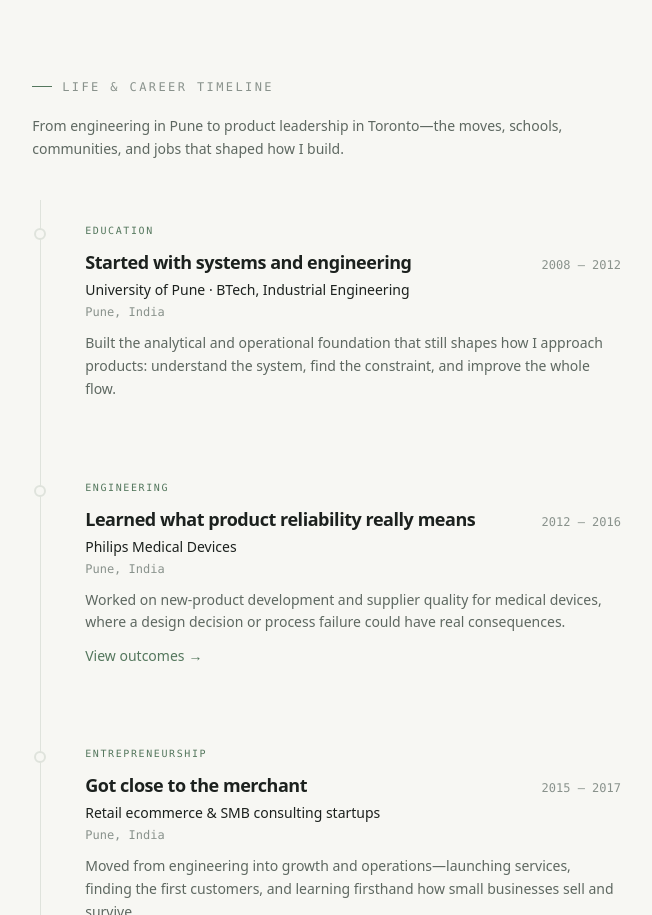
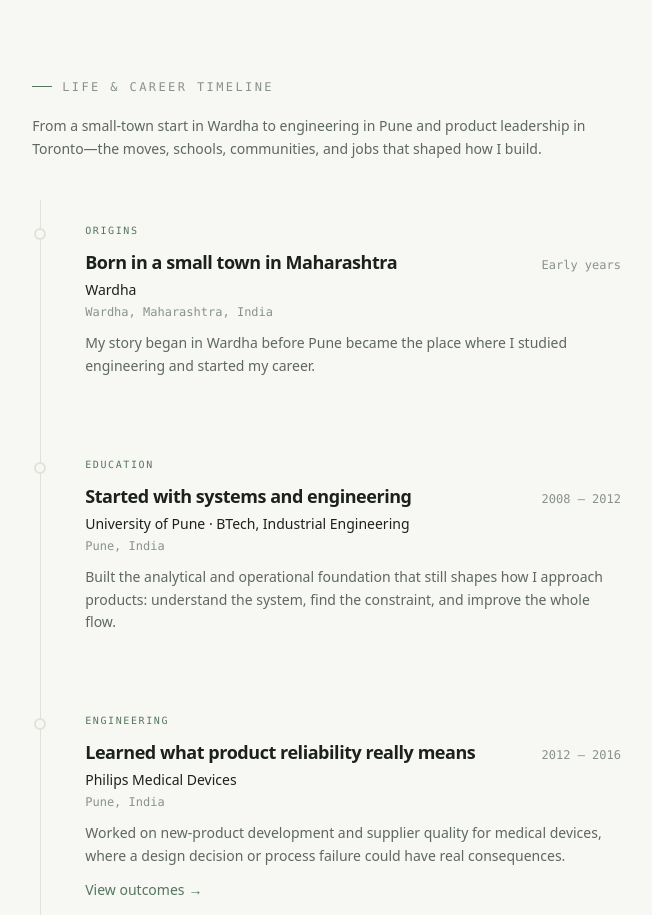
Before and after one commit to mandarkashikar/mandarkashikar.com, a Next.js app: page / in a window 1280 px wide. Shown: the part 2001-2916 px from the top of the page, without its empty margins (539-1191 px from the left). Built offline with nearby package versions, Linux system fonts and the light colour scheme.

Commit message:
feat: add Wardha origin to career timeline

```diff
--- a/pages/index.tsx
+++ b/pages/index.tsx
@@ -179,6 +179,14 @@ const timelineDataRich = [
 ]
 
 const lifeTimeline = [
+  {
+    period: 'Early years',
+    location: 'Wardha, Maharashtra, India',
+    type: 'Origins',
+    title: 'Born in a small town in Maharashtra',
+    organization: 'Wardha',
+    description: 'My story began in Wardha before Pune became the place where I studied engineering and started my career.'
+  },
   {
     period: '2008 – 2012',
     location: 'Pune, India',
@@ -518,7 +526,7 @@ export default function Home() {
 
           <section id="timeline" className="mb-20 scroll-mt-8">
             <h2 className="portfolio-section-title"><span />Life &amp; career timeline</h2>
-            <p className="mb-10 max-w-xl text-sm leading-relaxed text-[var(--portfolio-muted)]">From engineering in Pune to product leadership in Toronto—the moves, schools, communities, and jobs that shaped how I build.</p>
+            <p className="mb-10 max-w-xl text-sm leading-relaxed text-[var(--portfolio-muted)]">From a small-town start in Wardha to engineering in Pune and product leadership in Toronto—the moves, schools, communities, and jobs that shaped how I build.</p>
             <ol className="relative ml-2 border-l border-[var(--portfolio-line)]">
               {lifeTimeline.map((item) => {
                 const experience = item.experienceId ? timelineDataRich.find((entry) => entry.id === item.experienceId) : undefined
```
